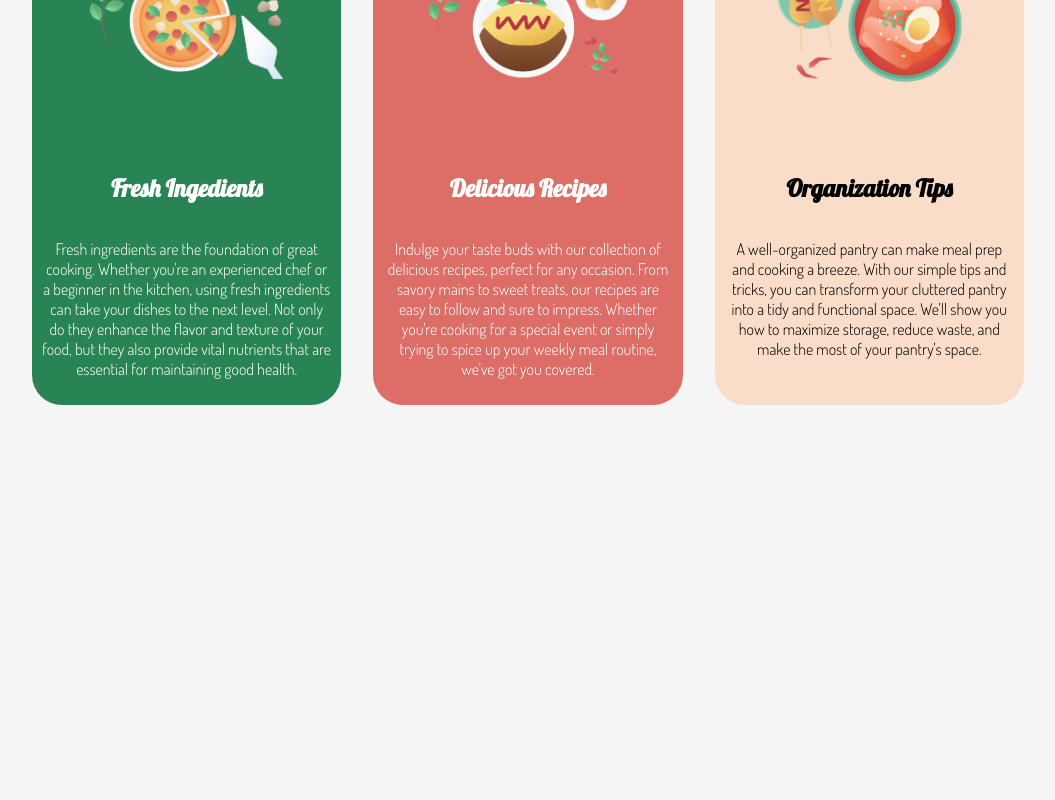
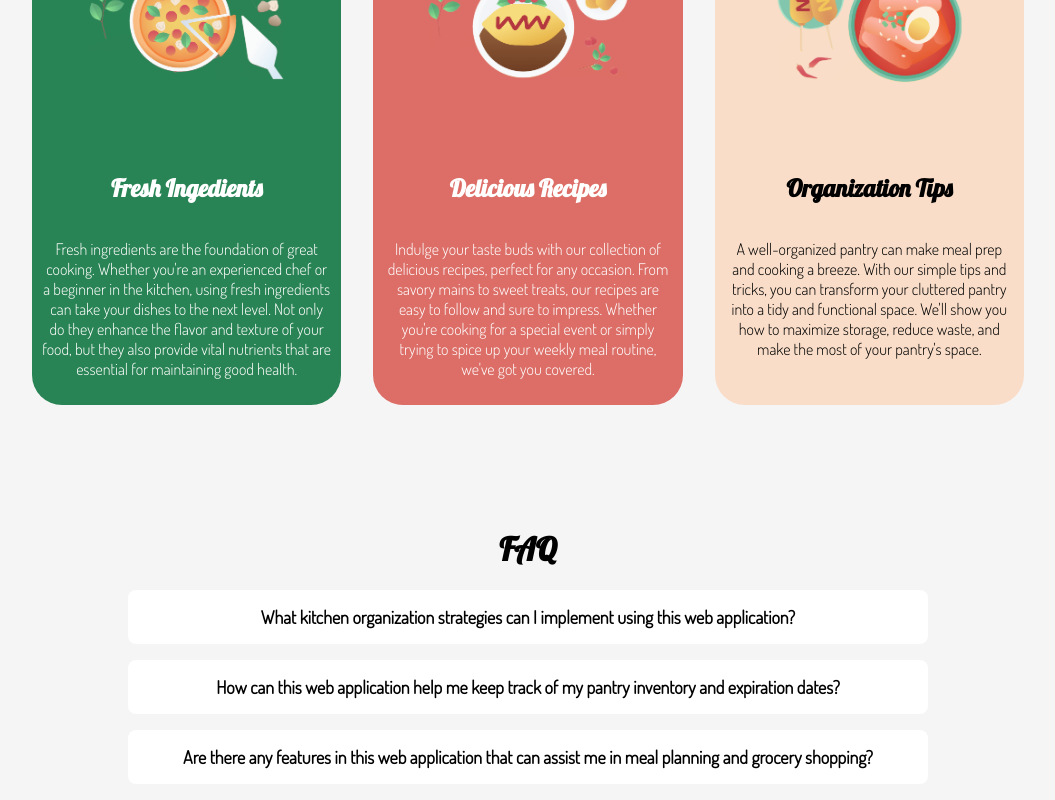
Before and after one commit to HarryKing87/pantry-app, a React (Create React App) app: page / in a window 1280 px wide. Shown: the part 1099-1899 px from the top of the page, without its empty margins (112-1167 px from the left). Before the commit the page ends 1606 px from the top, so only its background shows below. Built offline with nearby package versions, Linux system fonts and the light colour scheme.

Commit message:
Added new FAQ component and imported on Home

```diff
--- /dev/null
+++ b/src/CSS/faq.css
@@ -0,0 +1,44 @@
+.question {
+    cursor: pointer;
+    padding: 16px;
+    border-radius: 8px;
+    font-size: 18px;
+    transition: background-color 0.3s ease;
+    background-color: white;
+    max-width:60%;
+    font-weight: bold;
+    margin: 0 auto 16px auto;
+    font-family: 'Dosis', sans-serif;
+  }
+
+  .question:hover {
+    background-color: #f1f1f1;
+  }
+
+  .answer {
+    padding: 16px;
+    border-radius: 8px;
+    font-size: 16px;
+    animation: slide-down 0.5s ease;
+    max-width:60%;
+    margin: 0 auto 16px auto;
+    line-height: 1.55rem;
+    font-family: 'Dosis', sans-serif;
+  }
+
+  @keyframes slide-down {
+    from {
+      opacity: 0;
+      transform: translateY(-20px);
+    }
+    to {
+      opacity: 1;
+      transform: translateY(0);
+    }
+  }
+
+  @media (max-width: 675px) {
+    .question, .answer {
+        max-width: 90%;
+    }
+  }
--- /dev/null
+++ b/src/FAQ.js
@@ -0,0 +1,77 @@
+import React, { useState } from "react";
+import "./CSS/faq.css";
+
+function FAQ() {
+  // initialize state for the answers
+  const [answers, setAnswers] = useState({
+    answer1: false,
+    answer2: false,
+    answer3: false,
+  });
+
+  // function to toggle the answer
+  const toggleAnswer = (id) => {
+    setAnswers((prevState) => ({
+      ...prevState,
+      [id]: !prevState[id],
+    }));
+  };
+
+  return (
+    <div>
+      <h1 style={{ fontFamily: "'Lobster', cursive" }}>FAQ</h1>
+      {/* question 1 */}
+      <div className="question" onClick={() => toggleAnswer("answer1")}>
+        What kitchen organization strategies can I implement using this web
+        application?
+      </div>
+      {answers.answer1 && (
+        <div className="answer">
+          <p>
+            Our web application provides a variety of kitchen organization
+            strategies, including tips for decluttering, maximizing storage
+            space, and creating designated zones for different types of items.
+            Additionally, we offer customizable organizational tools that allow
+            you to create a personalized system that fits your unique needs and
+            preferences.
+          </p>
+        </div>
+      )}
+      {/* question 2 */}
+      <div className="question" onClick={() => toggleAnswer("answer2")}>
+        How can this web application help me keep track of my pantry inventory
+        and expiration dates?
+      </div>
+      {answers.answer2 && (
+        <div className="answer">
+          <p>
+            With our web application, you can easily track your pantry inventory
+            and expiration dates using our built-in inventory management system.
+            Simply input the items you have in your pantry and their expiration
+            dates, and our system will automatically remind you when items are
+            about to expire so you can use them before they go bad.
+          </p>
+        </div>
+      )}
+      {/* question 3 */}
+      <div className="question" onClick={() => toggleAnswer("answer3")}>
+        Are there any features in this web application that can assist me in
+        meal planning and grocery shopping?
+      </div>
+      {answers.answer3 && (
+        <div className="answer">
+          <p>
+            Yes, our web application includes several features to help with meal
+            planning and grocery shopping. You can create meal plans for the
+            week and generate a shopping list based on the ingredients you need.
+            You can also save your favorite recipes in our recipe book for easy
+            access and use our meal prep planner to plan and prepare meals in
+            advance.
+          </p>
+        </div>
+      )}
+    </div>
+  );
+}
+
+export default FAQ;
--- a/src/Home.js
+++ b/src/Home.js
@@ -3,6 +3,7 @@ import { useState } from "react";
 import "./CSS/home.css";
 import { LazyLoadImage } from "react-lazy-load-image-component";
 import "react-lazy-load-image-component/src/effects/blur.css";
+import FAQ from "./FAQ";
 
 const HomePage = () => {
   const [isOpen, setIsOpen] = useState(false);
@@ -122,6 +123,7 @@ const HomePage = () => {
           </p>
         </div>
       </div>
+      <FAQ />
     </div>
   );
 };
```
